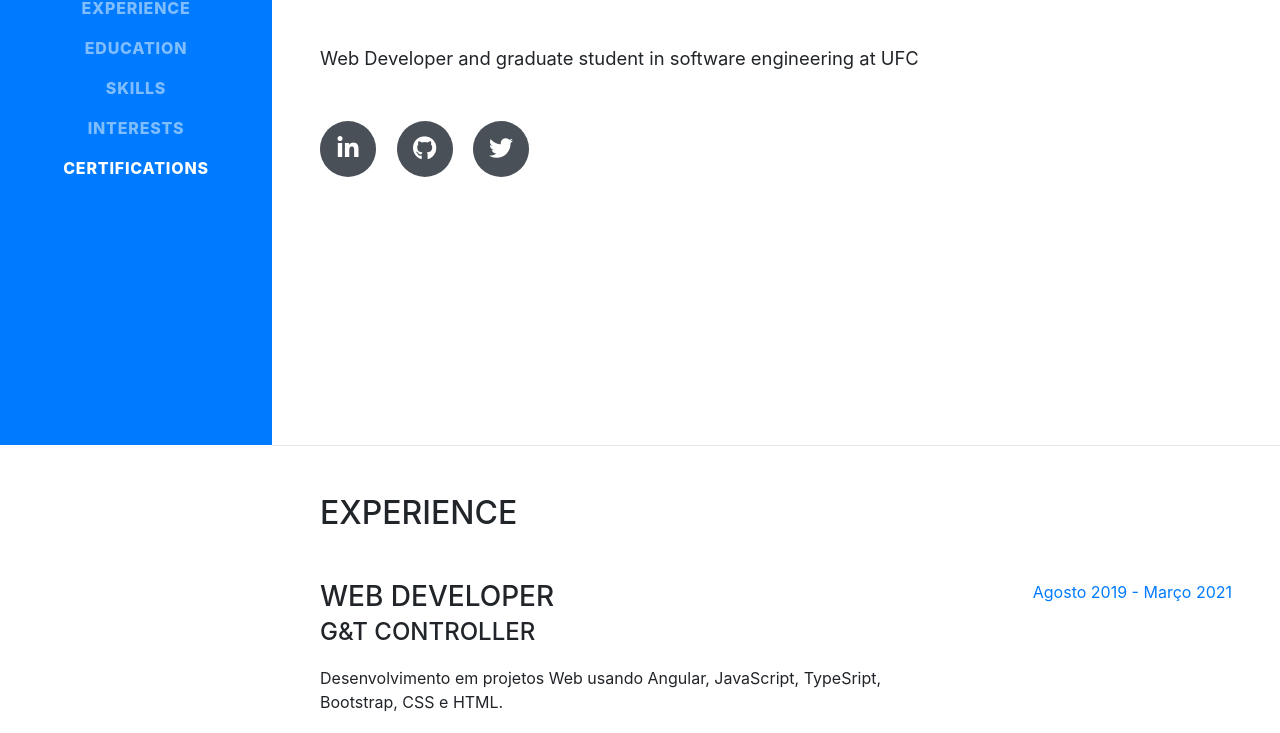
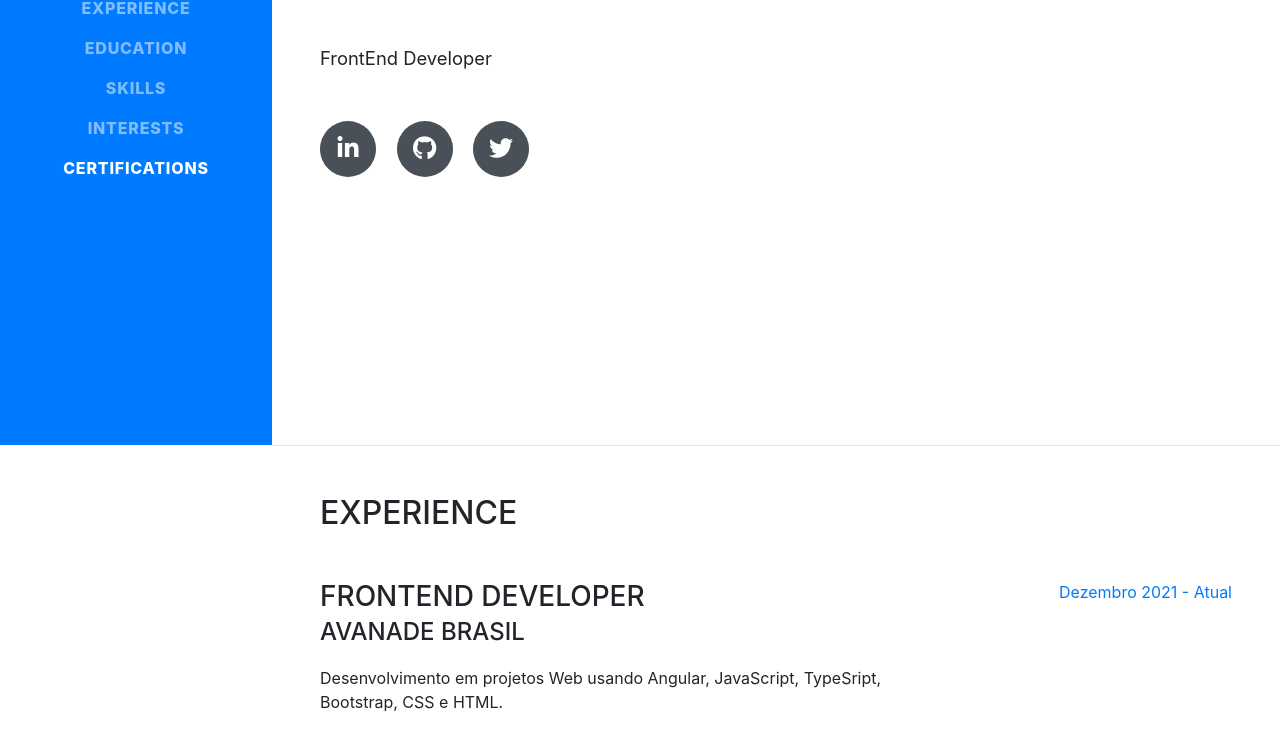
Before and after one commit to ErikaSFS/profile, a website with bundled scripts: page index.html in a window 1280 px wide. Shown: the part 355-1088 px from the top of the page. Built offline with nearby package versions, Linux system fonts and the light colour scheme; files whose address does not match are found by name; a web font is replaced by a local one.

Commit message:
Update index.html
Atualização do site.

```diff
--- a/index.html
+++ b/index.html
@@ -69,7 +69,7 @@
         <div class="subheading mb-5">Quixadá · Ceará · (88) 999635046 ·
           <a href="mailto:name@email.com">erikasfs08@gmail.com</a>
         </div>
-        <p class="lead mb-5">Web Developer and graduate student in software engineering at UFC</p>
+        <p class="lead mb-5">FrontEnd Developer</p>
         <div class="social-icons">
           <a href="https://linkedin.com/in/erika-faustino-66183233">
             <i class="fab fa-linkedin-in"></i>
@@ -89,6 +89,17 @@
     <section class="resume-section p-3 p-lg-5 d-flex justify-content-center" id="experience">
       <div class="w-100">
         <h2 class="mb-5">Experience</h2>
+
+         <div class="resume-item d-flex flex-column flex-md-row justify-content-between mb-5">
+          <div class="resume-content">
+            <h3 class="mb-0">FrontEnd Developer</h3>
+            <div class="subheading mb-3">Avanade Brasil</div>
+            <p> Desenvolvimento em projetos Web usando Angular, JavaScript, TypeSript, Bootstrap, CSS e HTML. </p>
+          </div>
+          <div class="resume-date text-md-right">
+            <span class="text-primary">Dezembro 2021 - Atual</span>
+          </div>
+        </div>
 
         <div class="resume-item d-flex flex-column flex-md-row justify-content-between mb-5">
           <div class="resume-content">
```
